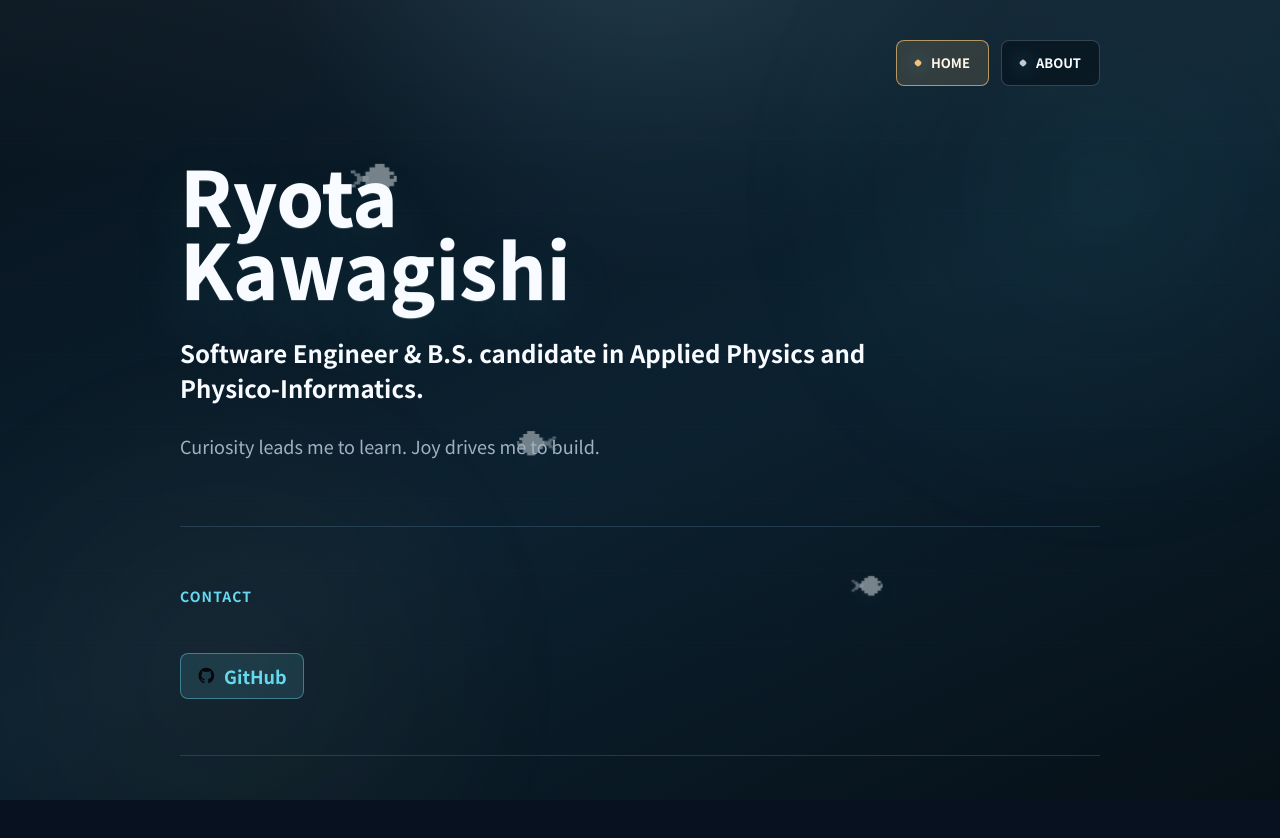
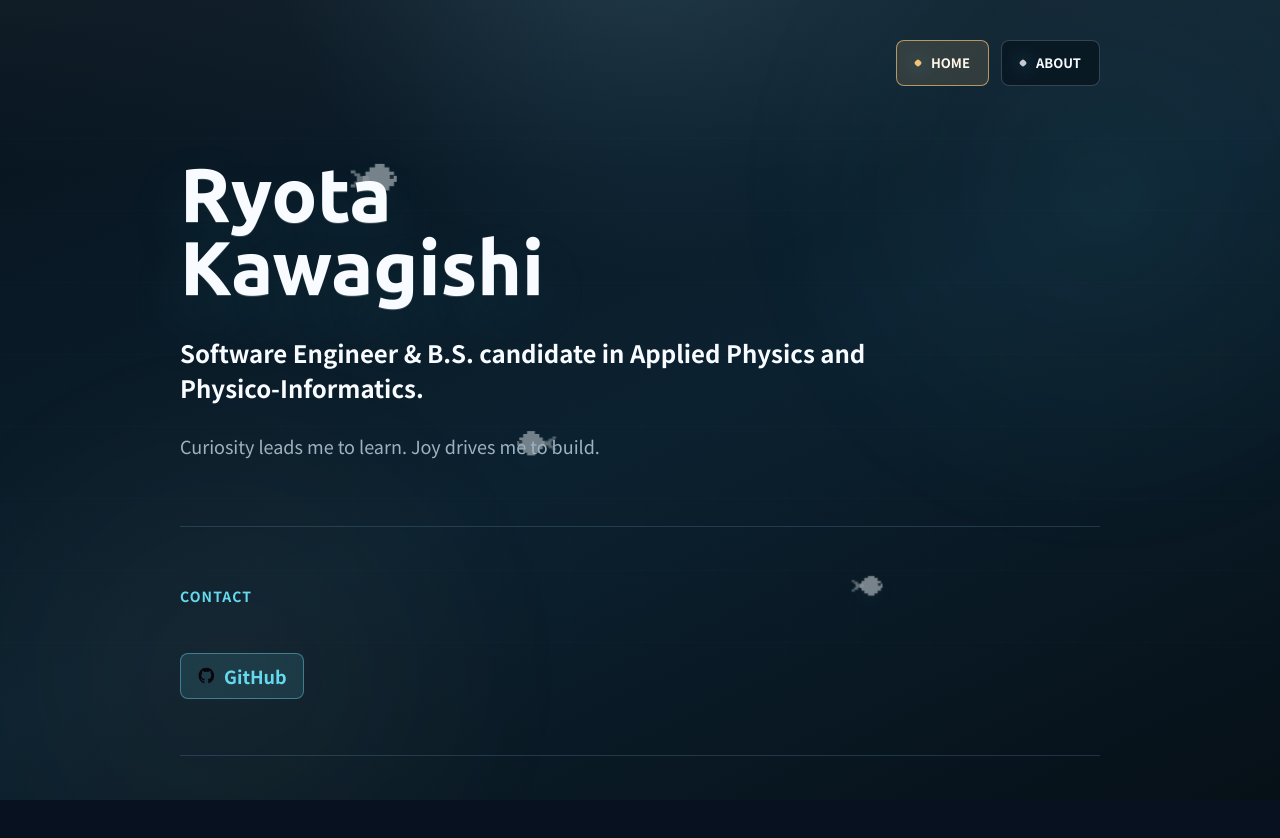
Before and after one commit to RyotaKawagishi/portfolio, a React (Vite) app: page / in a window 1280 px wide. Shown: the top 838 px of the page. Built offline with nearby package versions, Linux system fonts and the light colour scheme.

Commit message:
style: use ubuntu for hero name

```diff
--- a/src/App.css
+++ b/src/App.css
@@ -289,6 +289,7 @@
 .hero-title {
   margin: 0 0 32px;
   max-width: 780px;
+  font-family: var(--hero-heading);
   font-size: 76px;
   font-weight: 800;
   line-height: 0.96;
--- a/src/index.css
+++ b/src/index.css
@@ -1,4 +1,4 @@
-@import url('https://fonts.googleapis.com/css2?family=Noto+Sans+JP:wght@400;500;600;700;800&display=swap');
+@import url('https://fonts.googleapis.com/css2?family=Noto+Sans+JP:wght@400;500;600;700;800&family=Ubuntu:wght@700&display=swap');
 
 :root {
   --text: #c8d3df;
@@ -21,6 +21,7 @@
 
   --sans: 'Noto Sans JP', ui-sans-serif, system-ui, 'Segoe UI', Roboto, sans-serif;
   --heading: 'Noto Sans JP', ui-sans-serif, system-ui, sans-serif;
+  --hero-heading: Ubuntu, 'Noto Sans JP', ui-sans-serif, system-ui, sans-serif;
   --mono: ui-monospace, Consolas, monospace;
 
   font: 18px/145% var(--sans);
```
